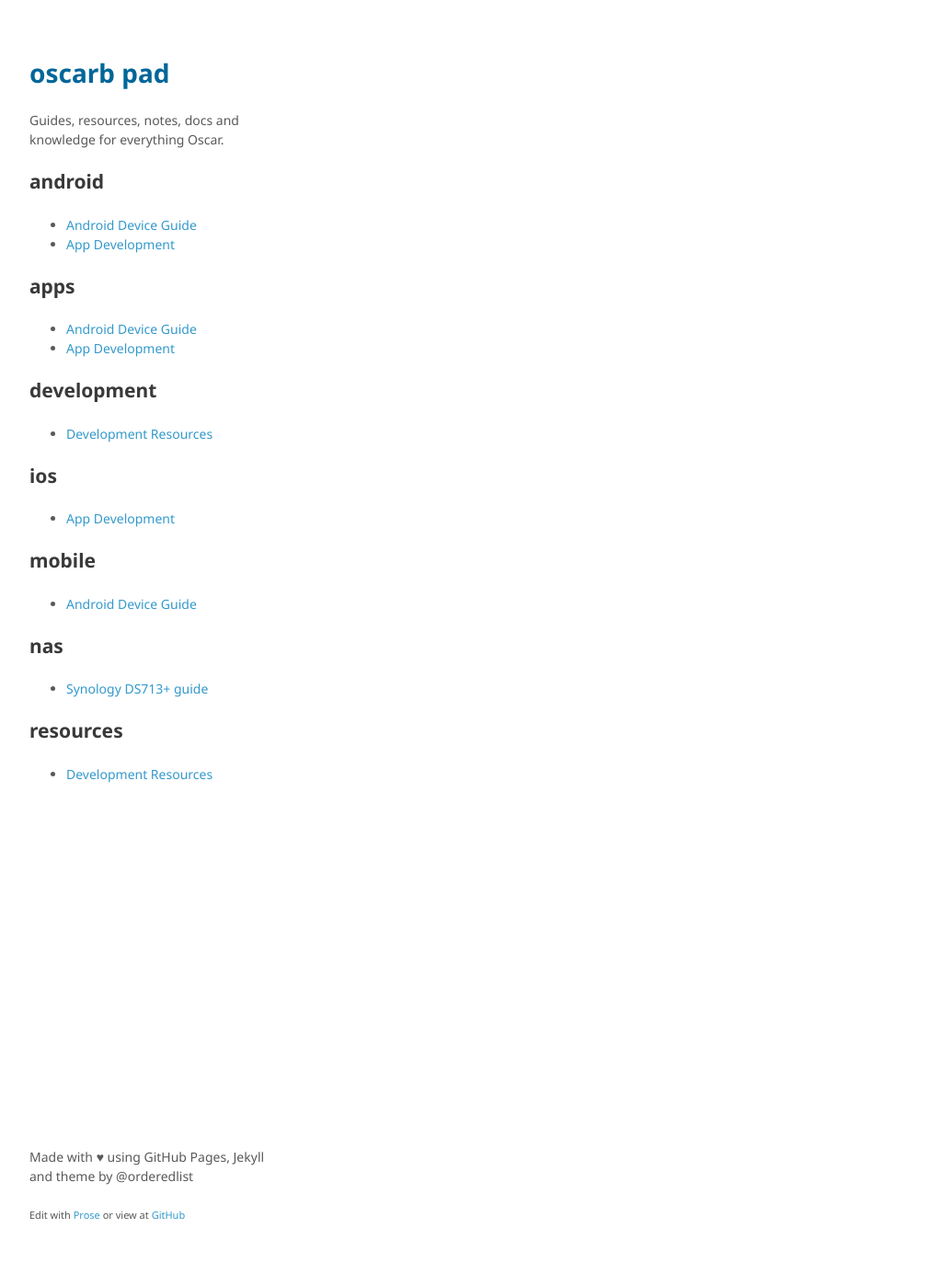
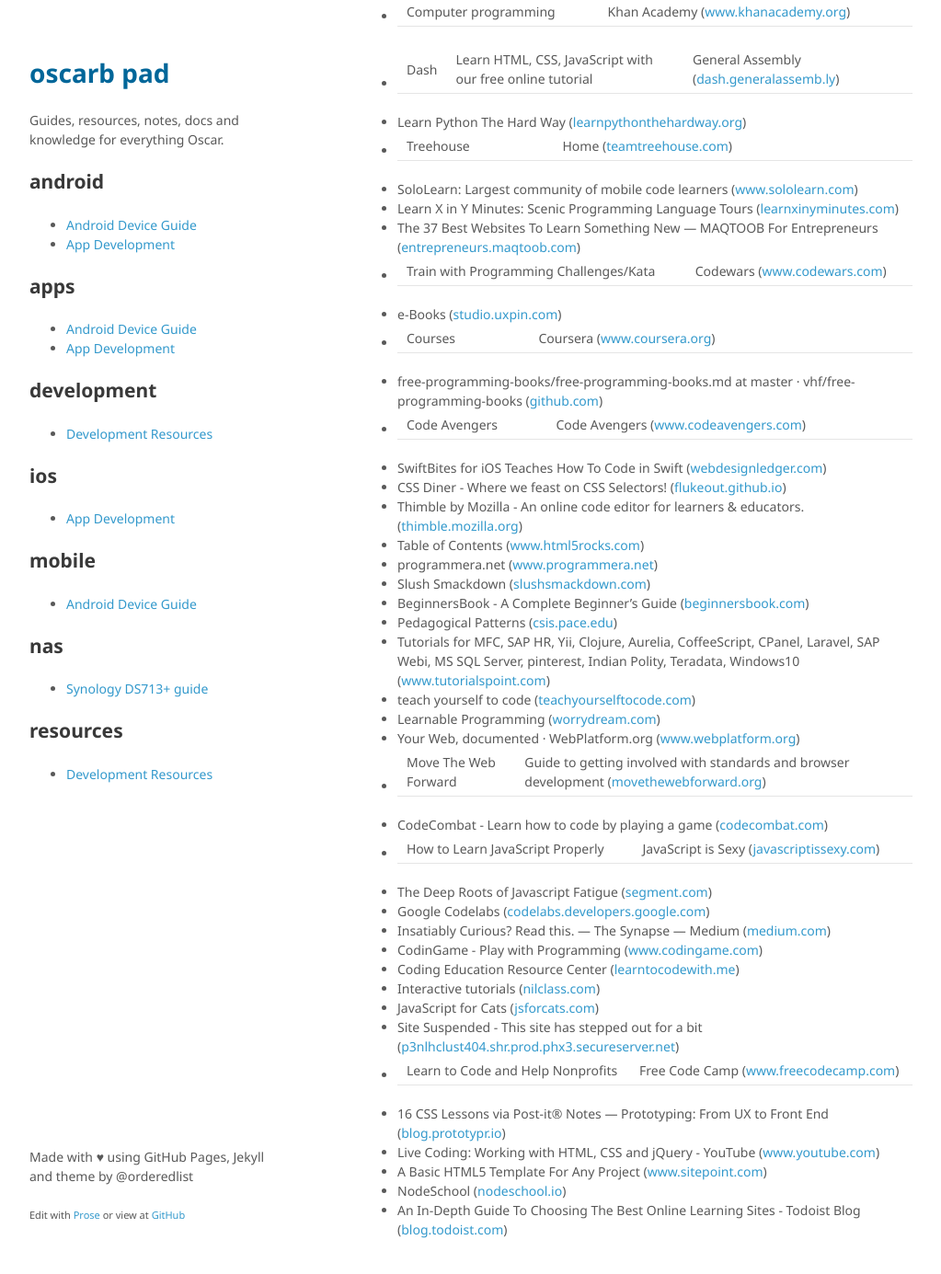
Before and after one commit to oscarb/pad, a Jekyll site: the page built from _docs/development-resources.md, in a window 1280 px wide and 1400 px high, scrolled down 270 px. Shown: the top 1385 px of the window at 92% size, without its empty margins (128-1151 px from the left). Built offline with Jekyll 4.4.1, drawn with Linux system fonts in a browser that asks for light colours; some of the changed text lies outside the part shown.

Commit message:
Add links

```diff
--- a/_docs/development-resources.md
+++ b/_docs/development-resources.md
@@ -4,3 +4,52 @@ tags: [development, resources]
 ---
 
 # Development Resources
+
+* The Best Way to Learn CSS ([webdesign.tutsplus.com](http://webdesign.tutsplus.com/tutorials/the-best-way-to-learn-css--webdesign-11906))
+* The Best Way to Learn HTML ([webdesign.tutsplus.com](http://webdesign.tutsplus.com/tutorials/the-best-way-to-learn-html-2--webdesign-10144))
+* Learn by doing - Code School ([www.codeschool.com](https://www.codeschool.com/))
+* A Beginner’s Guide to Using WordPress ([webdesign.tutsplus.com](http://webdesign.tutsplus.com/courses/a-beginners-guide-to-using-wordpress))
+* Learn Web Development 101 for Free ([www.theodinproject.com](http://www.theodinproject.com/web-development-101))
+* 20 Things I Learned About Browsers and the Web ([www.20thingsilearned.com](http://www.20thingsilearned.com/en-US))
+* What Is Computer Programming and How Is It Written? ([www.lynda.com](https://www.lynda.com/Developer-Programming-Foundations-tutorials/What-programming/83603/90430-4.html))
+* Computer programming | Khan Academy ([www.khanacademy.org](https://www.khanacademy.org/computing/computer-programming))
+* Dash | Learn HTML, CSS, JavaScript with our free online tutorial | General Assembly ([dash.generalassemb.ly](https://dash.generalassemb.ly/))
+* Learn Python The Hard Way ([learnpythonthehardway.org](http://learnpythonthehardway.org/book/index.html))
+* Treehouse | Home ([teamtreehouse.com](https://teamtreehouse.com/home))
+* SoloLearn: Largest community of mobile code learners ([www.sololearn.com](http://www.sololearn.com/))
+* Learn X in Y Minutes: Scenic Programming Language Tours ([learnxinyminutes.com](https://learnxinyminutes.com/))
+* The 37 Best Websites To Learn Something New — MAQTOOB For Entrepreneurs ([entrepreneurs.maqtoob.com](https://entrepreneurs.maqtoob.com/the-37-best-websites-to-learn-something-new-895e2cb0cad4#.b97dzhb77))
+* Train with Programming Challenges/Kata | Codewars ([www.codewars.com](http://www.codewars.com/))
+* e-Books ([studio.uxpin.com](https://studio.uxpin.com/ebooks/))
+* Courses | Coursera ([www.coursera.org](https://www.coursera.org/courses?languages=en&query=programming))
+* free-programming-books/free-programming-books.md at master · vhf/free-programming-books ([github.com](https://github.com/vhf/free-programming-books/blob/master/free-programming-books.md))
+* Code Avengers | Code Avengers ([www.codeavengers.com](https://www.codeavengers.com/))
+* SwiftBites for iOS Teaches How To Code in Swift ([webdesignledger.com](http://webdesignledger.com/swiftbites-teach-swift/))
+* CSS Diner - Where we feast on CSS Selectors! ([flukeout.github.io](http://flukeout.github.io/))
+* Thimble by Mozilla - An online code editor for learners & educators. ([thimble.mozilla.org](https://thimble.mozilla.org/en-US/))
+* Table of Contents ([www.html5rocks.com](http://www.html5rocks.com/webappfieldguide/toc/index/))
+* programmera.net ([www.programmera.net](http://www.programmera.net/about/index.php))
+* Slush Smackdown ([slushsmackdown.com](http://slushsmackdown.com/))
+* BeginnersBook - A Complete Beginner's Guide ([beginnersbook.com](http://beginnersbook.com/))
+* Pedagogical Patterns ([csis.pace.edu](http://csis.pace.edu/~bergin/PedPat1.3.html))
+* Tutorials for MFC, SAP HR, Yii, Clojure, Aurelia, CoffeeScript, CPanel, Laravel, SAP Webi, MS SQL Server, pinterest, Indian Polity, Teradata, Windows10 ([www.tutorialspoint.com](http://www.tutorialspoint.com/))
+* teach yourself to code ([teachyourselftocode.com](http://teachyourselftocode.com/))
+* Learnable Programming ([worrydream.com](http://worrydream.com/LearnableProgramming/))
+* Your Web, documented · WebPlatform.org ([www.webplatform.org](http://www.webplatform.org/))
+* Move The Web Forward | Guide to getting involved with standards and browser development ([movethewebforward.org](http://movethewebforward.org/))
+* CodeCombat - Learn how to code by playing a game ([codecombat.com](https://codecombat.com/))
+* How to Learn JavaScript Properly | JavaScript is Sexy ([javascriptissexy.com](http://javascriptissexy.com/how-to-learn-javascript-properly/))
+* The Deep Roots of Javascript Fatigue ([segment.com](https://segment.com/blog/the-deep-roots-of-js-fatigue/))
+* Google Codelabs ([codelabs.developers.google.com](https://codelabs.developers.google.com/))
+* Insatiably Curious? Read this. — The Synapse — Medium ([medium.com](https://medium.com/synapse/insatiably-curious-6caaff8d0422#.k4u8mhtmj))
+* CodinGame - Play with Programming ([www.codingame.com](https://www.codingame.com/start))
+* Coding Education Resource Center ([learntocodewith.me](http://learntocodewith.me/where-to-learn/))
+* Interactive tutorials ([nilclass.com](http://nilclass.com/))
+* JavaScript for Cats ([jsforcats.com](http://jsforcats.com/))
+* Site Suspended - This site has stepped out for a bit ([p3nlhclust404.shr.prod.phx3.secureserver.net](http://p3nlhclust404.shr.prod.phx3.secureserver.net/SharedContent/redirect_0.html))
+* Learn to Code and Help Nonprofits | Free Code Camp ([www.freecodecamp.com](https://www.freecodecamp.com/))
+* 16 CSS Lessons via Post-it® Notes — Prototyping: From UX to Front End ([blog.prototypr.io](https://blog.prototypr.io/16-css-lessons-via-post-it-notes-103d64809e7#.4tm5z3fn6))
+* Live Coding: Working with HTML, CSS and jQuery - YouTube ([www.youtube.com](https://www.youtube.com/watch?v=07Q6aUPfqkM))
+* A Basic HTML5 Template For Any Project ([www.sitepoint.com](https://www.sitepoint.com/a-basic-html5-template/#ftn1))
+* NodeSchool ([nodeschool.io](http://nodeschool.io/#workshoppers))
+* An In-Depth Guide To Choosing The Best Online Learning Sites - Todoist Blog ([blog.todoist.com](https://blog.todoist.com/2016/04/22/guide-to-online-learning-sites/))
```
